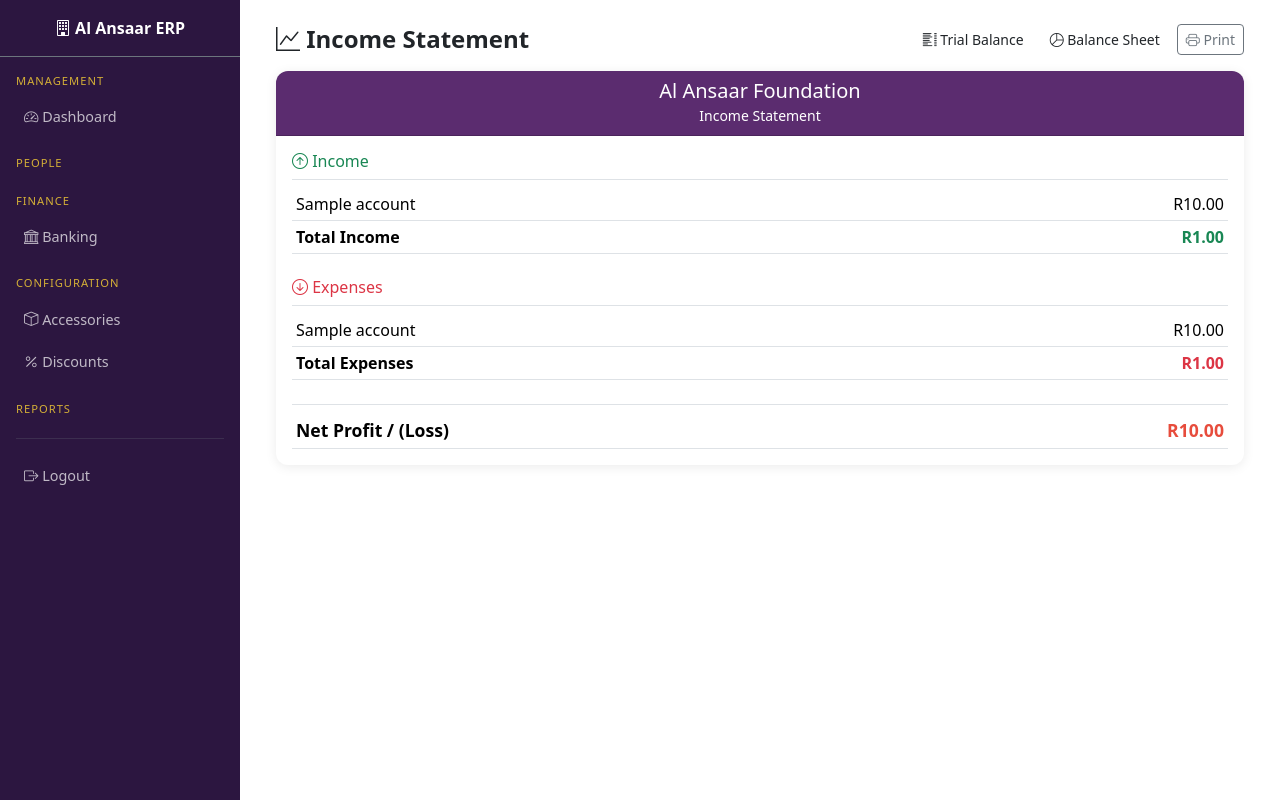
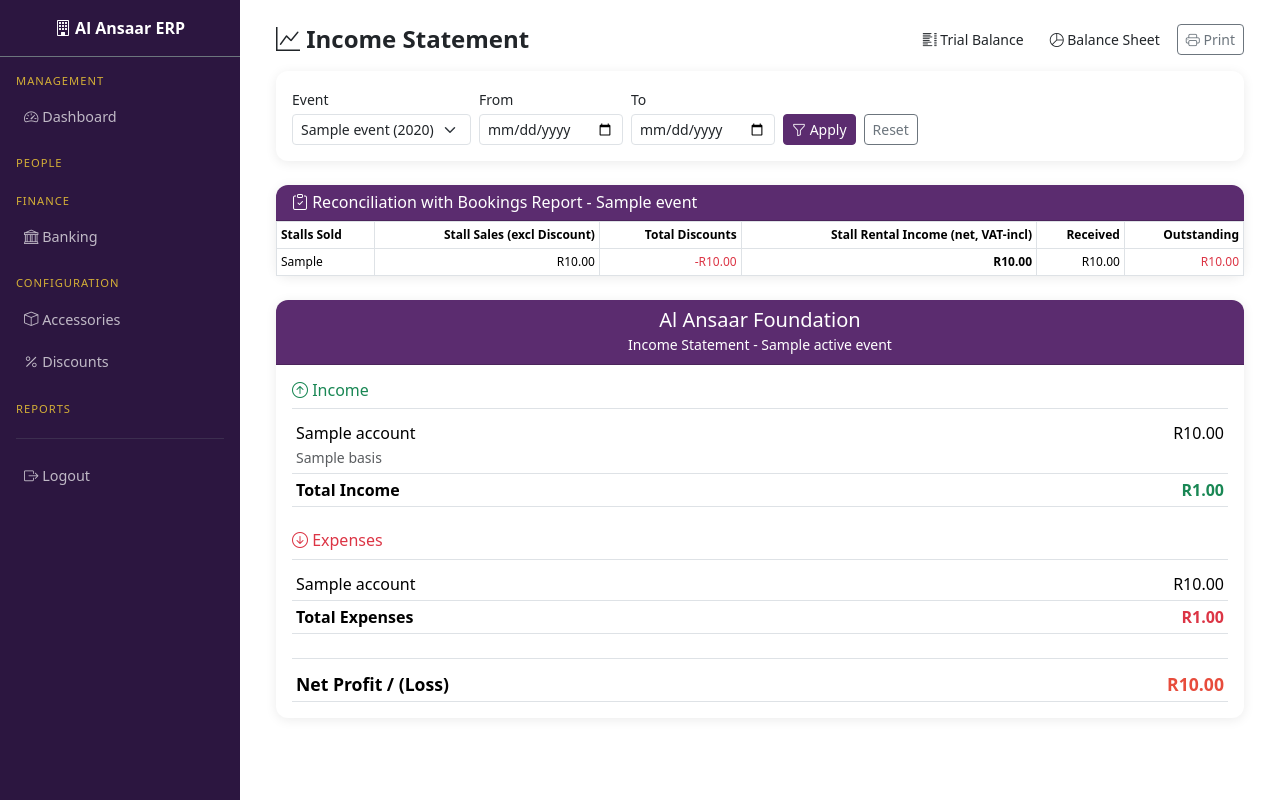
Before and after one commit to mogalia786/alansaar_erp, a Django app: template accounting/templates/accounting/income_statement.html in a window 1280 px wide. Run offline with Django 5.2, Linux system fonts and the light colour scheme; the template is opened without the code that fills it: most values are stand-ins (such as "Sample title", 1, 10 or a date in 2020).

Commit message:
Make income statement filterable by event/date; add VAT-inclusive reconciliation with bookings report

```diff
--- a/accounting/templates/accounting/income_statement.html
+++ b/accounting/templates/accounting/income_statement.html
@@ -1,7 +1,7 @@
 {% extends 'portal/base.html' %}
 {% block title %}Income Statement - Accounting{% endblock %}
 {% block content %}
-<div class="d-flex justify-content-between align-items-center mb-3">
+<div class="d-flex justify-content-between align-items-center mb-3 no-print">
     <h4 class="fw-bold mb-0"><i class="bi bi-graph-up"></i> Income Statement</h4>
     <div class="d-flex gap-2">
         <a href="{% url 'accounting:trial_balance' %}" class="btn btn-sm btn-outline-purple"><i class="bi bi-list-columns"></i> Trial Balance</a>
@@ -9,16 +9,75 @@
         <button onclick="window.print()" class="btn btn-sm btn-outline-secondary"><i class="bi bi-printer"></i> Print</button>
     </div>
 </div>
+
+<div class="card mb-4 no-print">
+    <div class="card-body">
+        <form method="get" class="row g-2 align-items-end">
+            <div class="col-auto">
+                <label class="form-label small mb-1">Event</label>
+                <select name="event_id" class="form-select form-select-sm">
+                    <option value="">All Events (Ledger)</option>
+                    {% for ev in events %}
+                    <option value="{{ ev.pk }}" {% if active_event and ev.pk == active_event.pk %}selected{% endif %}>{{ ev.name }} ({{ ev.start_date|date:"Y" }})</option>
+                    {% endfor %}
+                </select>
+            </div>
+            <div class="col-auto">
+                <label class="form-label small mb-1">From</label>
+                <input type="date" name="start_date" class="form-control form-control-sm" value="{{ start_date }}">
+            </div>
+            <div class="col-auto">
+                <label class="form-label small mb-1">To</label>
+                <input type="date" name="end_date" class="form-control form-control-sm" value="{{ end_date }}">
+            </div>
+            <div class="col-auto">
+                <button type="submit" class="btn btn-purple btn-sm"><i class="bi bi-funnel"></i> Apply</button>
+            </div>
+            <div class="col-auto">
+                <a href="{% url 'accounting:income_statement' %}" class="btn btn-outline-secondary btn-sm">Reset</a>
+            </div>
+        </form>
+    </div>
+</div>
+
+{% if reconciliation %}
+<div class="card mb-4">
+    <div class="card-header bg-purple text-white"><h6 class="mb-0"><i class="bi bi-clipboard-check"></i> Reconciliation with Bookings Report - {{ reconciliation.event.name }}</h6></div>
+    <div class="card-body p-0"><div class="table-responsive"><table class="table table-sm table-bordered mb-0 align-middle" style="font-size:12px;">
+        <thead>
+            <tr>
+                <th>Stalls Sold</th>
+                <th class="text-end">Stall Sales (excl Discount)</th>
+                <th class="text-end">Total Discounts</th>
+                <th class="text-end">Stall Rental Income (net, VAT-incl)</th>
+                <th class="text-end">Received</th>
+                <th class="text-end">Outstanding</th>
+            </tr>
+        </thead>
+        <tbody>
+            <tr>
+                <td>{{ reconciliation.stalls_sold }}</td>
+                <td class="text-end">R{{ reconciliation.sales_amount|floatformat:2 }}</td>
+                <td class="text-end text-danger">-R{{ reconciliation.discounts|floatformat:2 }}</td>
+                <td class="text-end fw-bold">R{{ reconciliation.revenue|floatformat:2 }}</td>
+                <td class="text-end">R{{ reconciliation.received|floatformat:2 }}</td>
+                <td class="text-end text-danger">R{{ reconciliation.outstanding|floatformat:2 }}</td>
+            </tr>
+        </tbody>
+    </table></div></div>
+</div>
+{% endif %}
+
 <div class="card">
     <div class="card-header bg-purple text-white text-center">
         <h5 class="mb-0">Al Ansaar Foundation</h5>
-        <small>Income Statement</small>
+        <small>Income Statement{% if active_event %} - {{ active_event.name }}{% endif %}</small>
     </div>
     <div class="card-body">
         <h6 class="text-success border-bottom pb-2"><i class="bi bi-arrow-up-circle"></i> Income</h6>
         <table class="table table-sm mb-0">
             {% for item in incomes %}
-            <tr><td>{{ item.account.name }}</td><td class="text-end">R{{ item.amount|floatformat:2 }}</td></tr>
+            <tr><td>{{ item.account.name }}{% if item.basis %}<br><small class="text-muted">{{ item.basis }}</small>{% endif %}</td><td class="text-end">R{{ item.amount|floatformat:2 }}</td></tr>
             {% empty %}
             <tr><td colspan="2" class="text-muted text-center">No income recorded</td></tr>
             {% endfor %}
```
Also changed, not shown: accounting/views.py (+81 -2 lines).
